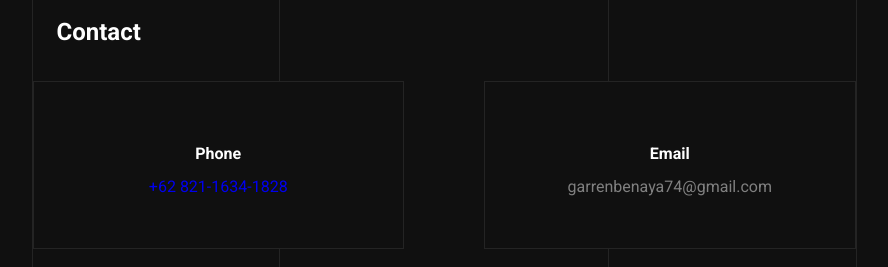
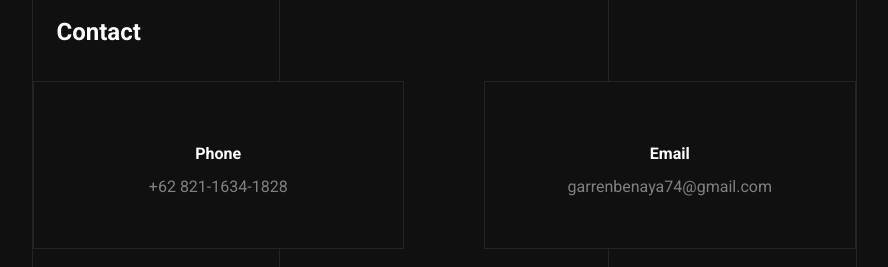
Before and after one commit to GerenP/Garren-portfolio, a plain HTML site: page index.html in a window 1280 px wide. Shown: the part 2791-3058 px from the top of the page, without its empty margins (196-1084 px from the left). Drawn offline with nearby package versions, Linux system fonts and the light colour scheme; a script that the page names is missing; some icons are missing.

Commit message:
initialize

```diff
--- a/index.html
+++ b/index.html
@@ -247,7 +247,7 @@
                 <div class="contact-box" data-aos="fade-up" data-aos-delay="100" data-aos-duration="1200">
                     <i class="fa fa-phone"></i>
                     <h5>Phone</h5>
-                    <p><a href="https://wa.me/+6282116341828">+62 821-1634-1828</a>
+                    <p><a href="https://wa.me/+6282116341828" style="color: gray;">+62 821-1634-1828</a>
                     </p>
                 </div>
                 <div class="contact-box" data-aos="fade-up" data-aos-delay="100" data-aos-duration="1200">
```
